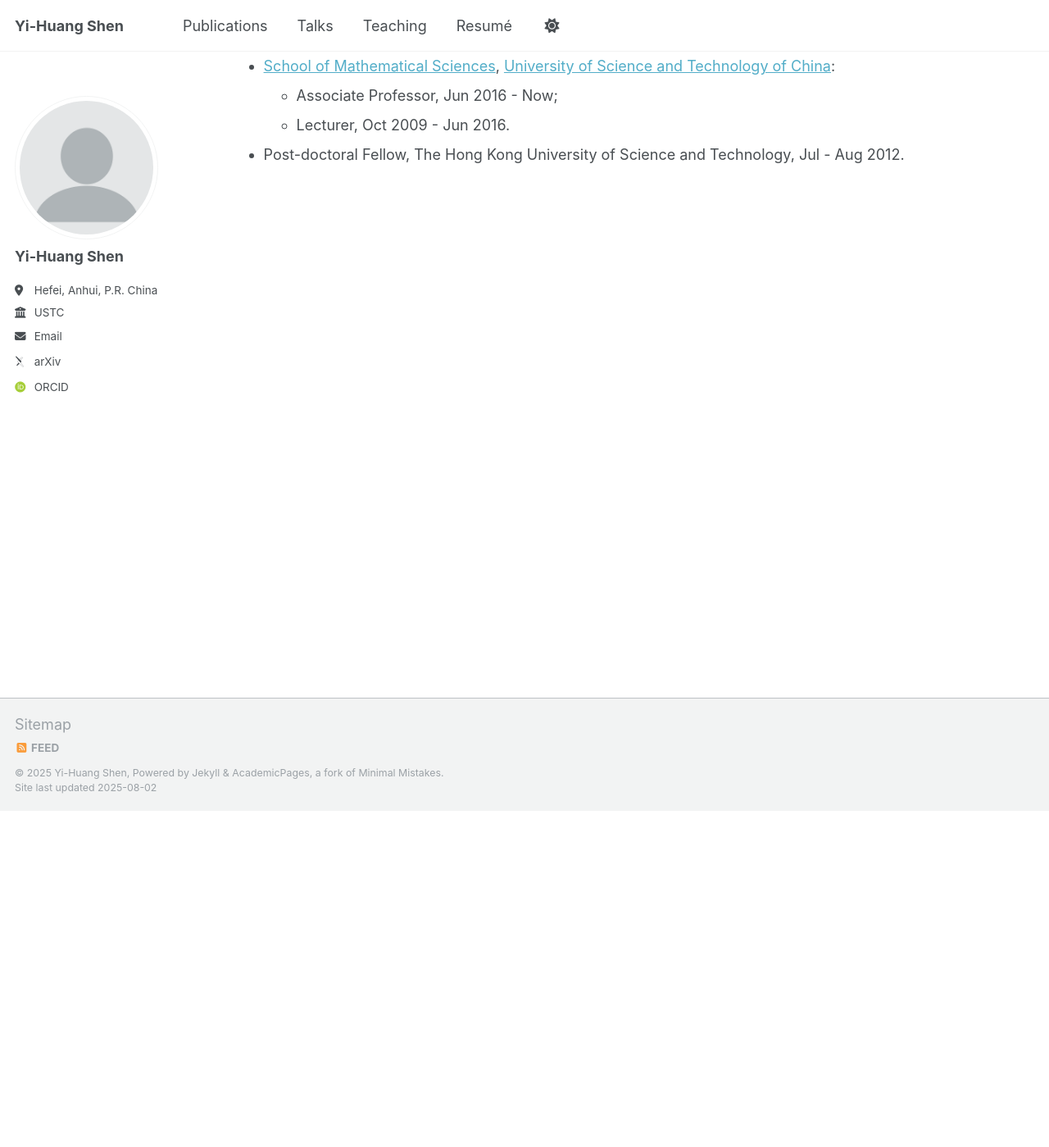
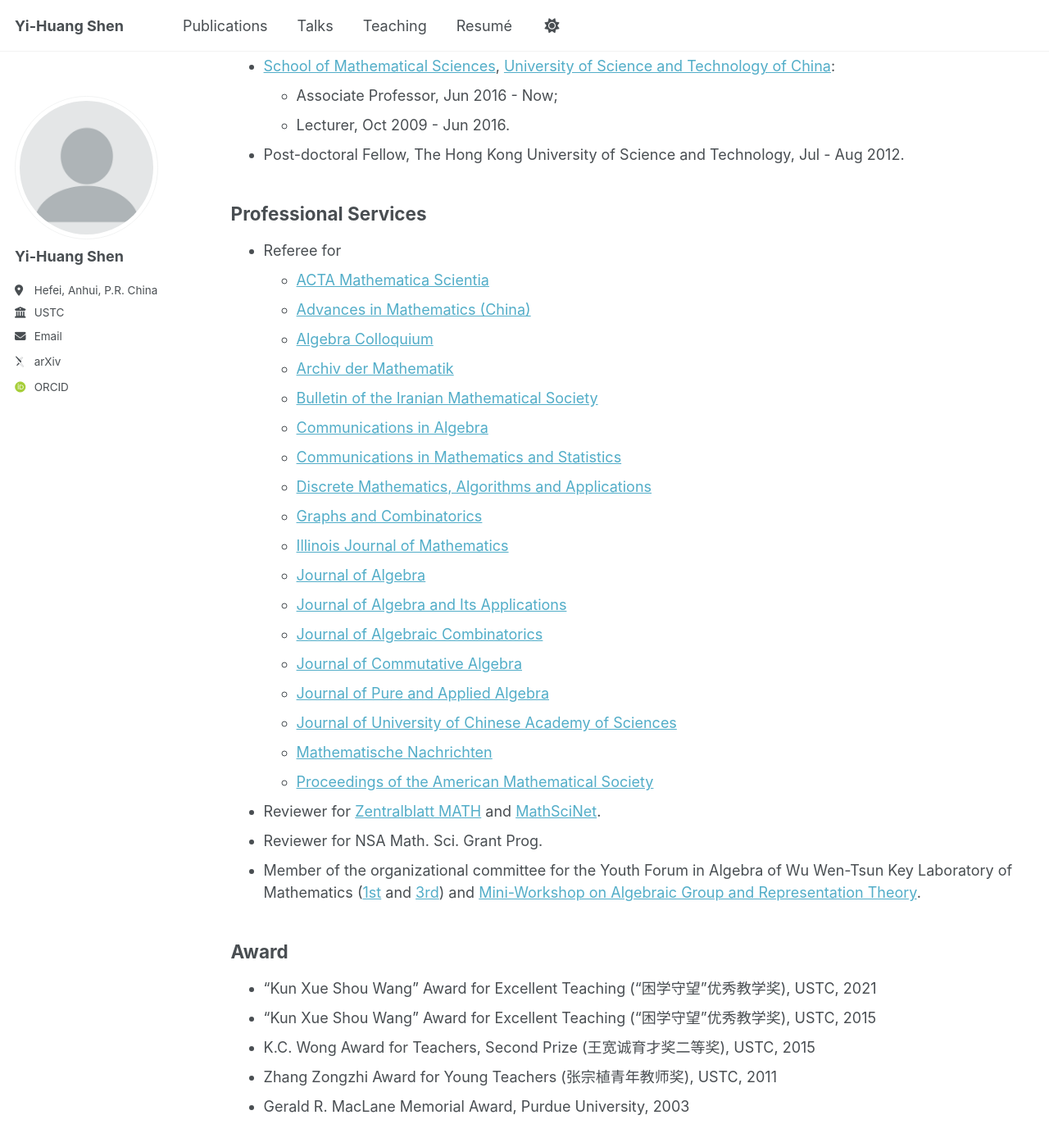
Before and after one commit to YiHuangShen-USTC/YiHuangShen-USTC.github.io, a Jekyll site: the page built from _pages/cv.md, in a window 1280 px wide and 1400 px high, scrolled down 411 px. Shown: the whole window at 82% size. Built offline with Jekyll 4.4.1, drawn with Linux system fonts in a browser that asks for light colours; some web fonts are replaced; a script that is not in the unit is left out.

Commit message:
update cv

```diff
--- a/_pages/cv.md
+++ b/_pages/cv.md
@@ -21,3 +21,35 @@ redirect_from:
   * Associate Professor, Jun 2016 - Now;
   * Lecturer, Oct 2009 - Jun 2016.
 * Post-doctoral Fellow, The Hong Kong University of Science and Technology, Jul - Aug 2012.
+
+## Professional Services
+* Referee for
+    * <a href="http://www.journals.elsevier.com/acta-mathematica-scientia/">ACTA Mathematica Scientia</a>
+    * <a href="http://www.math.pku.edu.cn:8000/misc/advmath/index.htm">Advances in Mathematics (China)</a>
+    * <a href="https://www.worldscientific.com/worldscinet/ac">Algebra Colloquium</a>
+    * <a href="https://www.springer.com/journal/13">Archiv der Mathematik</a>
+    * <a href="https://link.springer.com/journal/41980">Bulletin of the Iranian Mathematical Society</a>
+    * <a href="http://www.informaworld.com/0092-7872">Communications in Algebra</a>
+    * <a href="http://www.springer.com/mathematics/journal/40304">Communications in Mathematics and Statistics</a>
+    * <a href="http://www.worldscientific.com/worldscinet/dmaa">Discrete Mathematics, Algorithms and Applications</a>
+    * <a href="https://www.springer.com/journal/373">Graphs and Combinatorics</a>
+    * <a href="http://www.math.uiuc.edu/ijm-new/">Illinois Journal of Mathematics</a>
+    * <a href="http://www.elsevier.com/locate/jalgebra">Journal of Algebra</a>
+    * <a href="https://www.worldscientific.com/worldscinet/jaa">Journal of Algebra and Its Applications</a>
+    * <a href="http://www.springer.com/journal/10801/about">Journal of Algebraic Combinatorics</a>
+    * <a href="http://rmmc.asu.edu/jca/jca.html">Journal of Commutative Algebra</a>
+    * <a href="http://www.elsevier.com/locate/jpaa">Journal of Pure and Applied Algebra</a>
+    * <a href="http://journal.ucas.ac.cn/EN/volumn/current.shtml">Journal of University of Chinese Academy of Sciences</a>
+    * <a href="https://onlinelibrary.wiley.com/journal/15222616">Mathematische Nachrichten</a>
+    * <a href="http://www.ams.org/proc/">Proceedings of the American Mathematical Society</a>
+* Reviewer for <a href="https://zbmath.org/">Zentralblatt MATH</a> and <a href="http://www.ams.org/mathscinet/">MathSciNet</a>.
+* Reviewer for NSA Math. Sci. Grant Prog.
+* Member of the organizational committee for the Youth Forum in Algebra of Wu Wen-Tsun Key Laboratory of Mathematics (<a href=" http://staff.ustc.edu.cn/~yhshen/YFA2011/">1st</a> and <a href="http://staff.ustc.edu.cn/~yhshen/YFA2013/">3rd</a>) and <a href="http://staff.ustc.edu.cn/~yhshen/MWAGRT2011/">Mini-Workshop on Algebraic Group and Representation Theory</a>.
+
+
+## Award
+* "Kun Xue Shou Wang" Award for Excellent Teaching (“困学守望”优秀教学奖), USTC, 2021
+* "Kun Xue Shou Wang" Award for Excellent Teaching (“困学守望”优秀教学奖), USTC, 2015
+* K.C. Wong Award for Teachers, Second Prize (王宽诚育才奖二等奖), USTC, 2015
+* Zhang Zongzhi Award for Young Teachers (张宗植青年教师奖), USTC, 2011
+* Gerald R. MacLane Memorial Award, Purdue University, 2003
```
Also changed, not shown: 1 other file.
